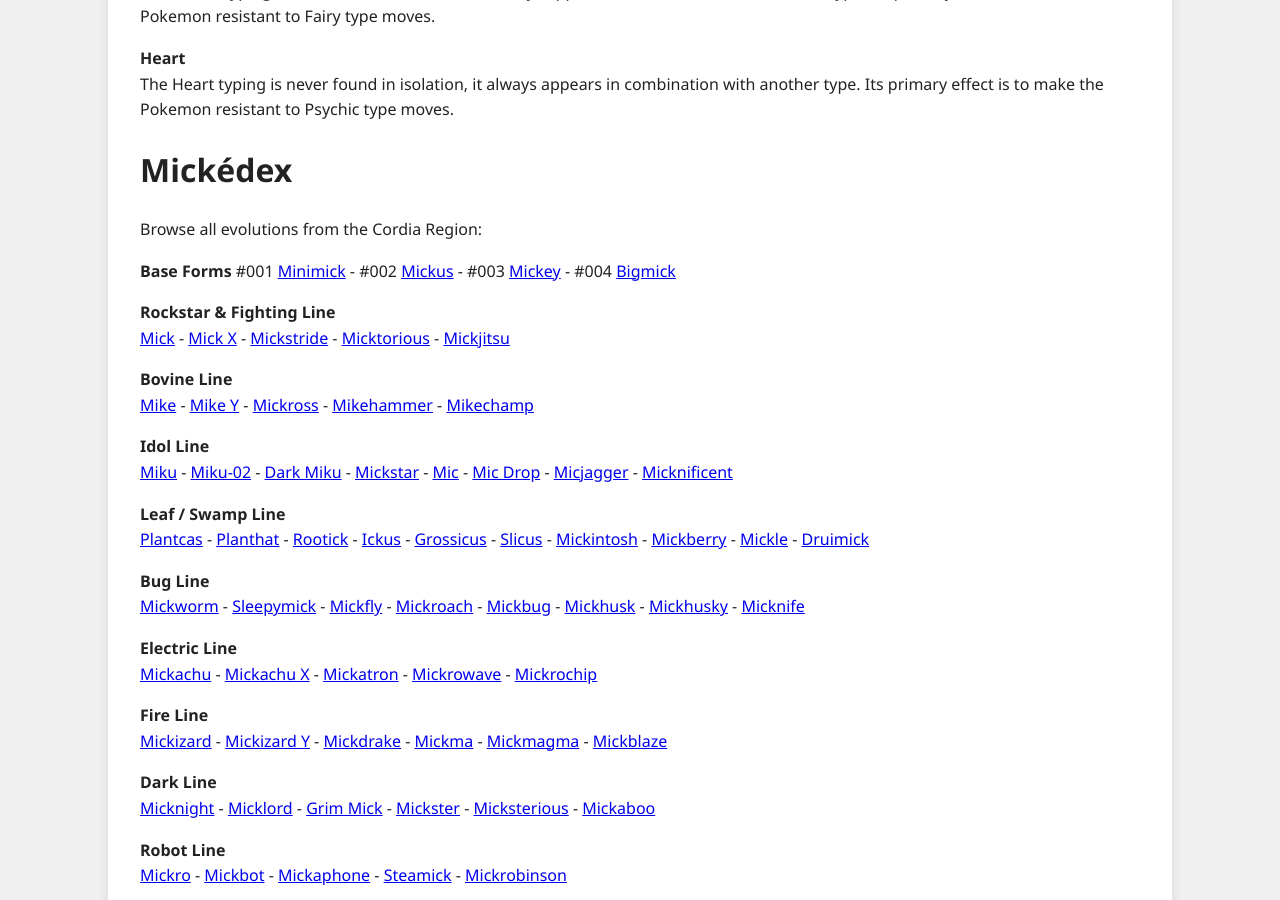
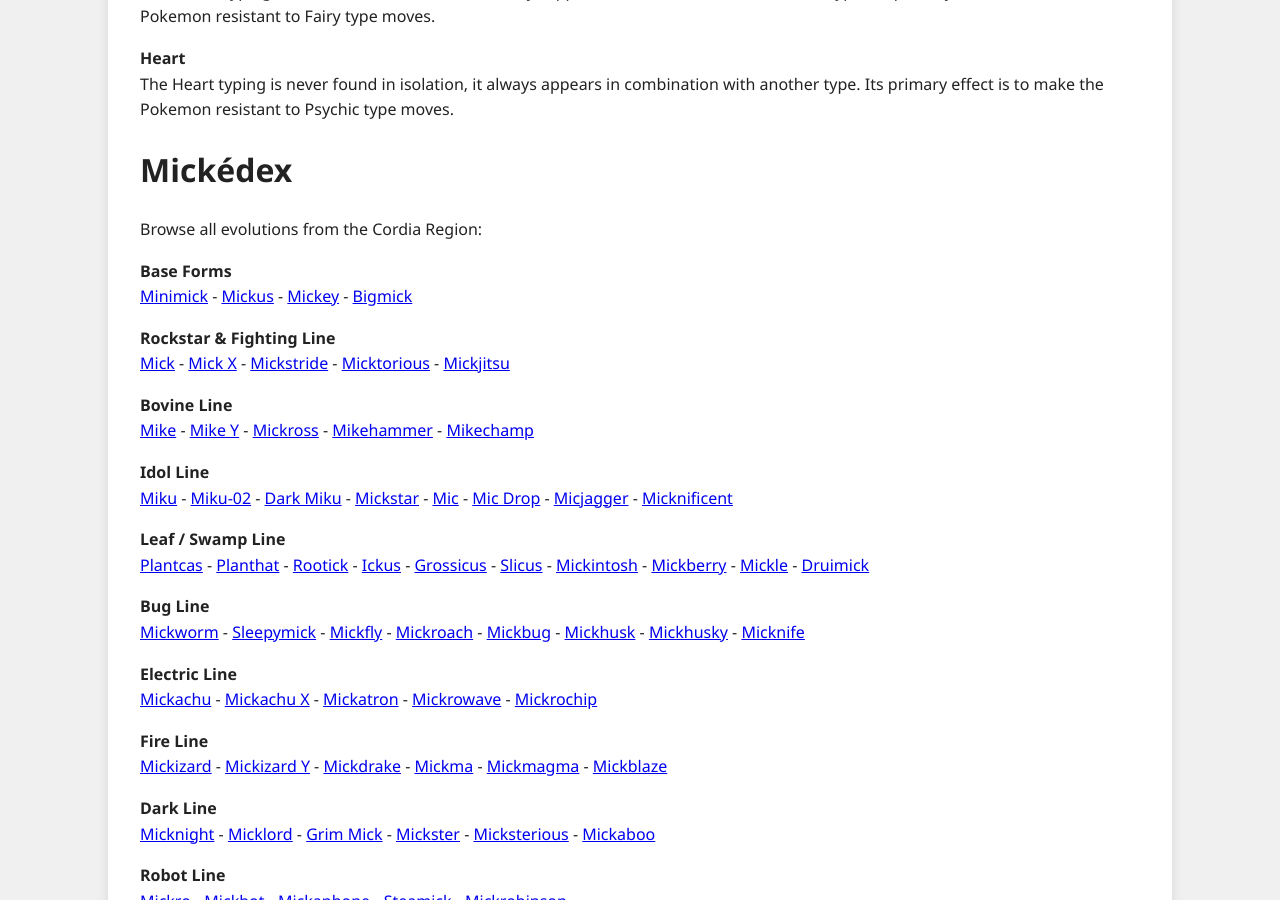
Before and after one commit to elizibar/elizibar.github.io, a Jekyll site: the page built from mickedex/index.md, in a window 1280 px wide and 900 px high, scrolled down 717 px. Built offline with Jekyll 4.4.1, drawn with Linux system fonts in a browser that asks for light colours.

Commit message:
Update index.md

```diff
--- a/mickedex/index.md
+++ b/mickedex/index.md
@@ -28,7 +28,8 @@
 
 Browse all evolutions from the Cordia Region:
 
-**Base Forms** #001 [Minimick](/mickedex/minimick/) - #002 [Mickus](/mickedex/mickus/) - #003 [Mickey](/mickedex/mickey/) - #004 [Bigmick](/mickedex/bigmick/)
+**Base Forms**
+[Minimick](/mickedex/minimick/) - [Mickus](/mickedex/mickus/) - [Mickey](/mickedex/mickey/) - [Bigmick](/mickedex/bigmick/)
 
 **Rockstar & Fighting Line**
 [Mick](/mickedex/mick/) - [Mick X](/mickedex/mick-x/) - [Mickstride](/mickedex/mickstride/) - [Micktorious](/mickedex/micktorious/) - [Mickjitsu](/mickedex/mickjitsu/)
```
